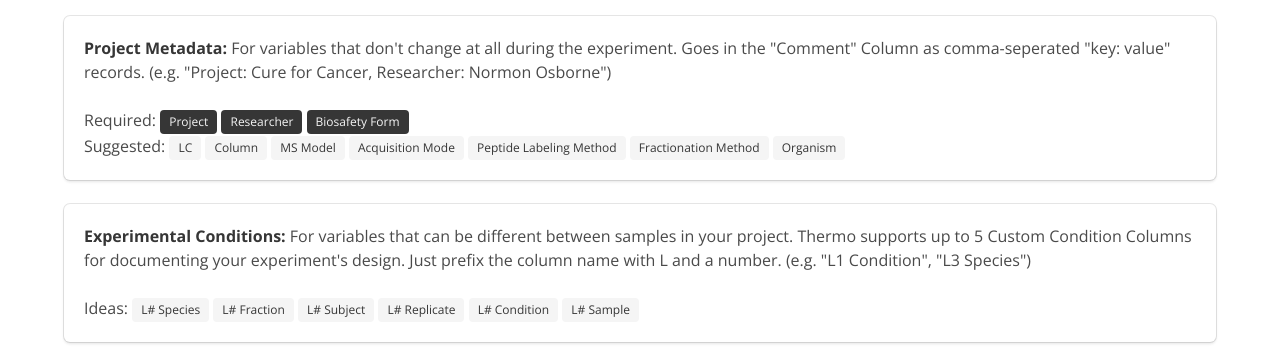
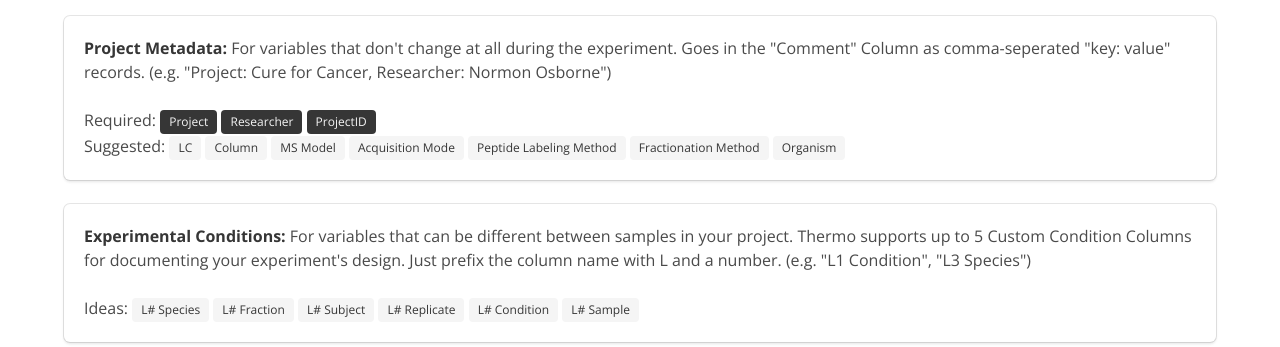
Before and after one commit to nickdelgrosso/MS_Booker, a Flask app: page / in a window 1280 px wide. Shown: the part 433-780 px from the top of the page. Run offline with Flask 2, Linux system fonts and the light colour scheme; parts of the project's set-up code (start-up, migrations or seed data) failed here and were passed over; some libraries are stand-ins or nearby versions.

Commit message:
added correct required form

```diff
--- a/card_app/templates/landing.html
+++ b/card_app/templates/landing.html
@@ -126,7 +126,7 @@
                         Required:
                         <span class="tag is-dark">Project</span>
                         <span class="tag is-dark">Researcher</span>
-                        <span class="tag is-dark">Biosafety Form</span>
+                        <span class="tag is-dark">ProjectID</span>
                         <br>
                         Suggested:
                         <span class="tag is-light">LC</span>
```
